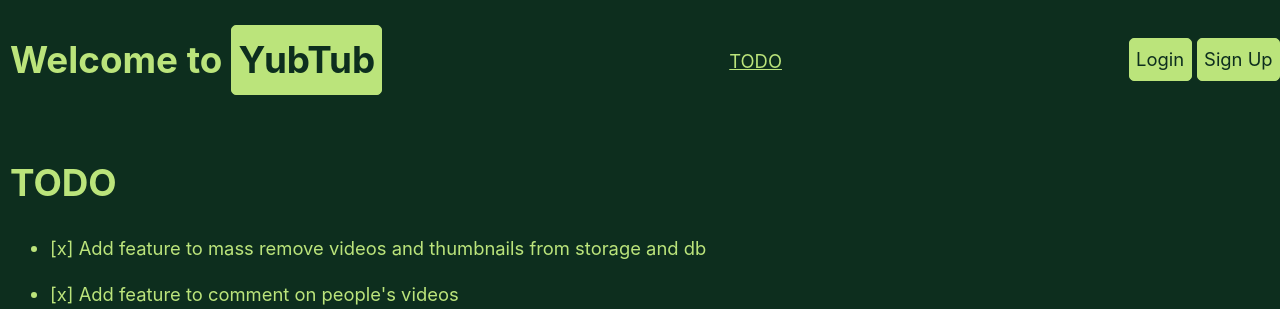
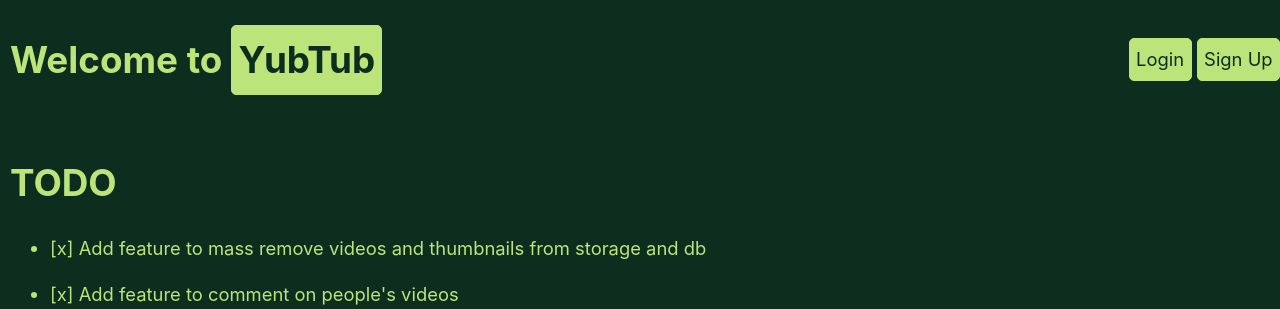
Before and after one commit to ExcessMarrow773/yubtub, a Django app: page /TODO/ in a window 1280 px wide. Shown: the top 309 px of the page. Run offline with Django 5.2, Linux system fonts and the light colour scheme; some libraries are stand-ins or nearby versions.

Commit message:
now only can see TODO link on index page

```diff
--- a/app/templates/app/base.html
+++ b/app/templates/app/base.html
@@ -15,7 +15,7 @@
 <body>
 
 <div class="navbar">
-    <h1>{% block heading %} Welcome to <a class="button" href="{% url 'index' %}">YubTub</a> {% endblock heading %}</h1><a href="{% url 'TODO' %}">TODO</a>
+    <h1>{% block heading %} Welcome to <a class="button" href="{% url 'index' %}">YubTub</a> {% endblock heading %}</h1>{% if request.path == '/' %} <a href="{% url 'TODO' %}">TODO</a> {% endif %}
 
     {% if user.is_authenticated %}
         {% if "/account/" in request.path and username == user.username %}
```
